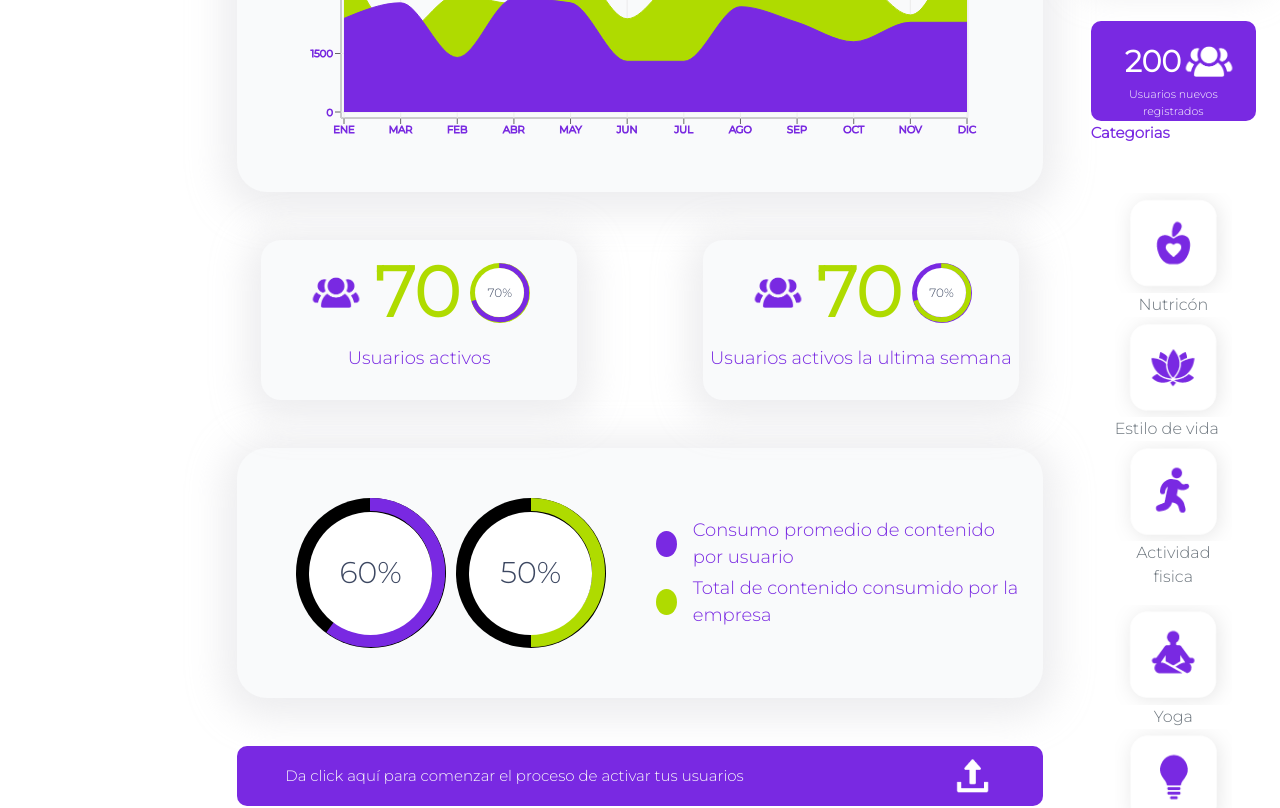
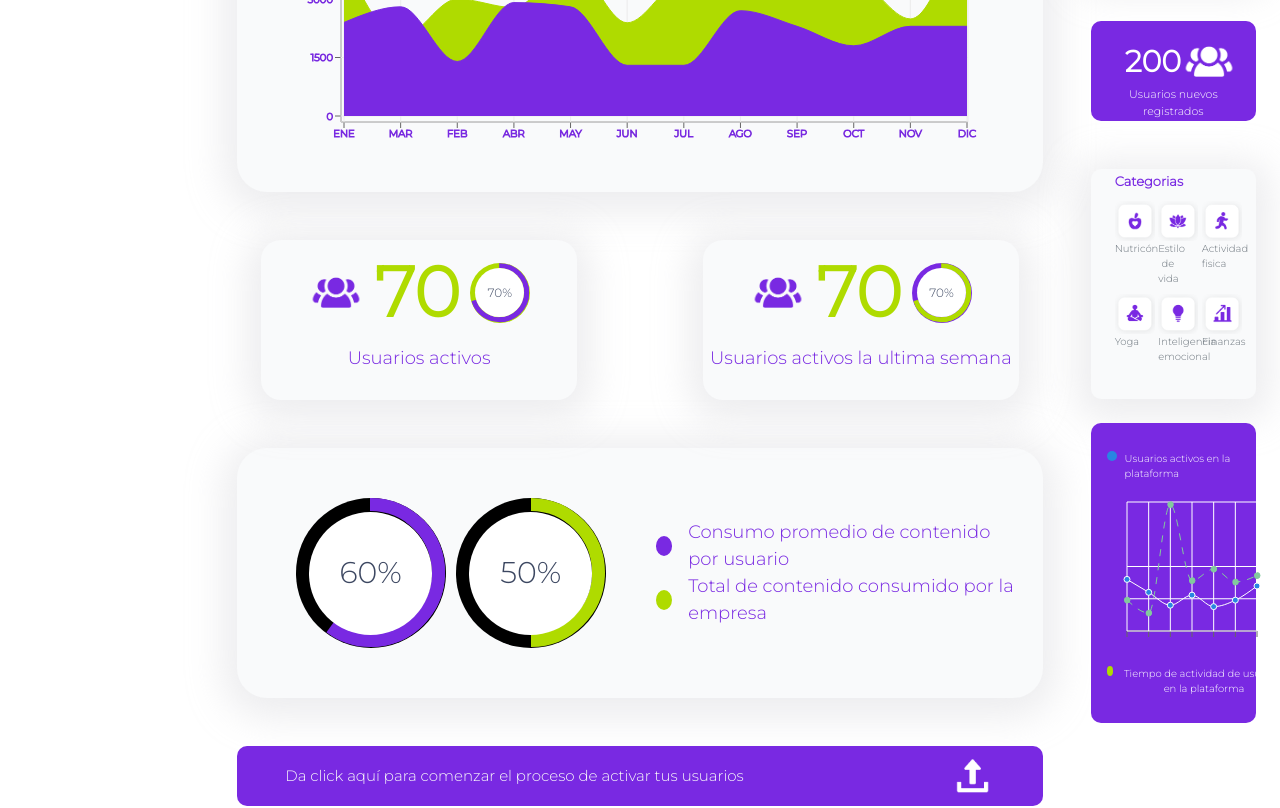
Before and after one commit to anfemoca19/proyecto_impacta, a React (Create React App) app: page /dashboard in a window 1280 px wide. Shown: the part 440-1248 px from the top of the page. Built offline with nearby package versions, Linux system fonts and the light colour scheme.

Commit message:
Se cuadra estilos de la chart component graphUser

```diff
--- a/src/components/Categories/categories.jsx
+++ b/src/components/Categories/categories.jsx
@@ -6,10 +6,15 @@ export default function Categorias({ className }) {
   console.log(className);
   return (
     <>
-      <span className={clsx(styles["title-style"])}>Categorias</span>
-      <div className={clsx("container-fluid mb-4 mt-5", styles[className])}>
-        <div className={clsx("row mt-2")}>
-          <div className={clsx("col text-center")}>
+      <div className={clsx("mt-5 mb-4", styles["styles-background"])}>
+        <div className={clsx("container-fluid mt-3", styles[className])}>
+          {/* <div className={"mt-5"}> */}
+          <span className={clsx("mt-2", styles["title-style"])}>
+            Categorias
+          </span>
+          {/* </div> */}
+          <div className={clsx(" mt-2", styles["container-elemet-icon"])}>
+            <div className={clsx("col-2 me-4 text-center")}>
               <Link className="">
                 <span
                   className={clsx(
@@ -29,7 +34,7 @@ export default function Categorias({ className }) {
                 </span>
               </Link>
             </div>
-          <div className="col text-cente">
+            <div className={clsx("col-2 me-4 text-center")}>
               <Link className="">
                 <span
                   className={clsx(
@@ -49,7 +54,7 @@ export default function Categorias({ className }) {
                 </span>
               </Link>
             </div>
-          <div className="col text-center">
+            <div className={clsx("col-2 text-center")}>
               <Link className="">
                 <span
                   className={clsx(
@@ -69,8 +74,8 @@ export default function Categorias({ className }) {
               </Link>
             </div>
           </div>
-        <div className={clsx("row mt-3")}>
-          <div className={clsx("col text-center")}>
+          <div className={clsx("mt-2", styles["container-elemet-icon"])}>
+            <div className={clsx("col-2 me-4 text-center")}>
               <Link className="" to="">
                 <span
                   className={clsx(
@@ -89,7 +94,7 @@ export default function Categorias({ className }) {
                 </span>
               </Link>
             </div>
-          <div className="col text-center">
+            <div className={clsx("col-2 me-4 text-center")}>
               <Link className="" to="">
                 <span
                   className={clsx(
@@ -108,7 +113,7 @@ export default function Categorias({ className }) {
                 </span>
               </Link>
             </div>
-          <div className="col text-center">
+            <div className={clsx("col-2 text-center")}>
               <Link className="" to="">
                 <span
                   className={clsx(
@@ -129,6 +134,7 @@ export default function Categorias({ className }) {
             </div>
           </div>
         </div>
+      </div>
     </>
   );
 }
--- a/src/components/Categories/categories.module.scss
+++ b/src/components/Categories/categories.module.scss
@@ -1,14 +1,25 @@
+
+.styles-background{
+  height: 230px;
+  border-radius: 10px;
+  background-color: #f9fafb;
+  box-shadow: 0px 6px 36px 14px rgb(230 230 232 / 71%);
+}
+
 .title-style {
   color: #7929e2;
-  font-size: 15px;
+  font-size: 13px;
   font-weight: bold;
+  margin-top: 10px;
 }
+
 a{
   text-decoration: none;
 }
 
 .style-icon {
-  height: 100px;
+  height: 40px;
+  width: 40px;
   display: block;
   box-shadow: 0px 6px 36px 14px #e6e6e800;
   background-repeat: no-repeat;
@@ -16,17 +27,12 @@ a{
   background-size: cover;
 }
 
-.style-inline{
+.container-elemet-icon{
   display: flex;
-  flex-wrap: nowrap;
-  align-items: flex-end;
-  gap: 15px;
-  padding: 0;
-  margin-top: 0 !important;
+  font-size: 10px;
 }
 
 .icon-nutricion-blanco {
-  height: 100px;
   background-image: url("../../imagenes/icono-categoria-nutricion-blanco.png");
   &:hover {
     background-image: url("../../imagenes/icono-categoria-nutricion-color.png");
@@ -62,3 +68,12 @@ a{
     background-image: url("../../imagenes/icono-categoria-finanzas-color.png");
   }
 }
+
+.style-inline{
+  display: flex;
+  flex-wrap: nowrap;
+  align-items: flex-end;
+  gap: 15px;
+  padding: 0;
+  margin-top: 0 !important;
+}
--- a/src/components/CircleColor/Circle.scss
+++ b/src/components/CircleColor/Circle.scss
@@ -14,12 +14,7 @@
     height: 10px;
   }
 
-  .circle-violet-sm{
-    background: #7929e2;
-    border-radius: 50%;
-    width: 10px;
-    height: 10px;
-  }
+
   .circle-green-sm{
     background: #abc821;
     border-radius: 50%;
@@ -49,12 +44,6 @@
     height: 15px;
   }
 
-  .circle-violet-sm{
-    background: #7929e2;
-    border-radius: 50%;
-    width: 14px;
-    height: 16px;
-  }
   .circle-green-sm{
     background: #afdb00;
     border-radius: 50%;
@@ -74,34 +63,28 @@
   .circle-violet {
     background: #7929e2;
     border-radius: 50%;
-    width: 26px;
-    height: 26px;
+    width: 20px;
+    height: 20px;
   }
 
   .circle-green {
     background: #afdb00;
     border-radius: 50%;
-    width: 26px;
-    height: 26px;
+    width: 20px;
+    height: 20px;
   }
 
-  .circle-violet-sm{
-    background: #7929e2;
-    border-radius: 50%;
-    width: 15px;
-    height: 16px;
-  }
   .circle-green-sm{
     background: #afdb00;
     border-radius: 50%;
-    width: 15px;
-    height: 16px;
+    width: 10px;
+    height: 10px;
   }
 
   .circle-blue-sm{
     background: #2985e2;
     border-radius: 50%;
-    width: 15px;
-    height: 16px;
+    width: 10px;
+    height: 10px;
   }
 }
--- a/src/components/Grafica/Grafica.jsx
+++ /dev/null
@@ -1,3 +0,0 @@
-export default function GraphLine() {
-  return;
-}
--- a/src/components/GraphUsers/graphUsers.jsx
+++ b/src/components/GraphUsers/graphUsers.jsx
@@ -1,3 +1,4 @@
+import clsx from "clsx";
 import {
   LineChart,
   Line,
@@ -9,21 +10,7 @@ import {
   ResponsiveContainer,
 } from "recharts";
 import CircleColor from "../CircleColor/Circle";
-import "../GraphUsers/graphUsers.scss";
-
-/**
- * const dataCard = [{name: 'john', description: 'pipe', tel: '12'}, {name: 'yoli', description: 'yolisti'}]
- * {dataCard.map(card => {
- *  return <Card info={card} />
- * })}
- *
- * const Card = ({info}) => {
- *  const {name, description} = info
- *  return (
- *   <div>{name}</div>
- *  )
- * }
- */
+import styles from "../GraphUsers/graphUsers.module.scss";
 
 const data = [
   { line1: 4000, line2: 2400 },
@@ -49,20 +36,30 @@ const CustomTooltip = ({ active, payload }) => {
 };
 export default function GraphUsers() {
   return (
-    <div className="container-fluid d-flex align-items-center rounded container-account-graph mb-3 p-3">
-      <div className="row ">
-        <div className=" d-flex mb-3  me-3 ms-3">
-          <CircleColor className="circle-blue-sm me-2 " />
-          <span className="style-font-chart">
+    <div
+      className={clsx(
+        "container-fluid d-flex align-items-center mb-3 p-3",
+        styles["container-account-graph"]
+      )}
+    >
+      <div className={clsx("row")}>
+        <div className={clsx("d-flex mb-3")}>
+          <CircleColor className={clsx("me-2", "circle-blue-sm")} />
+          <span className={clsx(styles["style-font-chart"])}>
             Usuarios activos en la plataforma
           </span>
         </div>
 
-        <div className=" style-graph-colaboradores d-flex align-items-center  ">
+        <div
+          className={clsx(
+            "d-flex align-items-center",
+            styles["style-graph-colaboradores"]
+          )}
+        >
           <ResponsiveContainer width="100%" height="100%">
             <LineChart
               width={400}
-              height={200}
+              height={150}
               data={data}
               margin={{ top: 5, right: 30, left: 20, bottom: 5 }}
             >
@@ -71,7 +68,6 @@ export default function GraphUsers() {
               <CartesianGrid stroke="#fff" strokeDashoffset="5 5" />
               <Tooltip content={<CustomTooltip />} />
               {/* <Legend wrapperStyle={{ fontSize: "10px" }} /> */}
-
               <Line
                 type="monotone"
                 dataKey="line1"
@@ -91,9 +87,10 @@ export default function GraphUsers() {
             </LineChart>
           </ResponsiveContainer>
         </div>
-        <div className="  d-flex  me-3 ms-3">
-          <CircleColor className="circle-green-sm me-2 " />
-          <span className="style-font-chart">
+
+        <div className={clsx("d-flex text-center align-item-center")}>
+          <CircleColor className={clsx("me-2", "circle-green-sm")} />
+          <span className={clsx(styles["style-font-chart"])}>
             Tiempo de actividad de usuarios en la plataforma
           </span>
         </div>
--- /dev/null
+++ b/src/components/GraphUsers/graphUsers.module.scss
@@ -0,0 +1,17 @@
+.container-account-graph {
+  background-color: #7929e2;
+  color: white;
+  border-radius: 10px;
+  height: 300px;
+}
+.style-graph-colaboradores{
+  width: 204px;
+  height: 169px;
+}
+.style-font-chart{
+  font-size: 10px;
+}
+.recharts-wrapper{
+  width: 160px;
+  height: 150px;
+}
--- a/src/components/GraphUsers/graphUsers.scss
+++ /dev/null
@@ -1,12 +0,0 @@
-.container-account-graph {
-  background-color: #7929e2;
-  color: white;
-  height: 250px;
-}
-.style-graph-colaboradores{
-  max-width: 464px;
-    height: 169px;
-}
- .style-font-chart{
-  font-size: 12px;
- }
--- a/src/pages/Dashboart/dashboard.jsx
+++ b/src/pages/Dashboart/dashboard.jsx
@@ -77,7 +77,7 @@ export default function Dashboard() {
                     "d-flex align-items-center justify-content-between me-3 ms-3"
                   )}
                 >
-                  <CircleColor className={clsx("me-2", "circle-violet-sm")} />
+                  <CircleColor className={clsx("me-2", "circle-violet")} />
                   <span>Colaboradores</span>
                 </div>
                 <div
@@ -85,7 +85,7 @@ export default function Dashboard() {
                     "d-flex align-items-center justify-content-between me-2"
                   )}
                 >
-                  <CircleColor className={clsx("me-2", "circle-green-sm")} />
+                  <CircleColor className={clsx("me-2", "circle-green")} />
                   <span>Cursos</span>
                 </div>
               </div>
```
Also changed, not shown: src/components/Grafica/Grafica.scss (deleted). Lines whose indentation alone changed are shown as unchanged.
